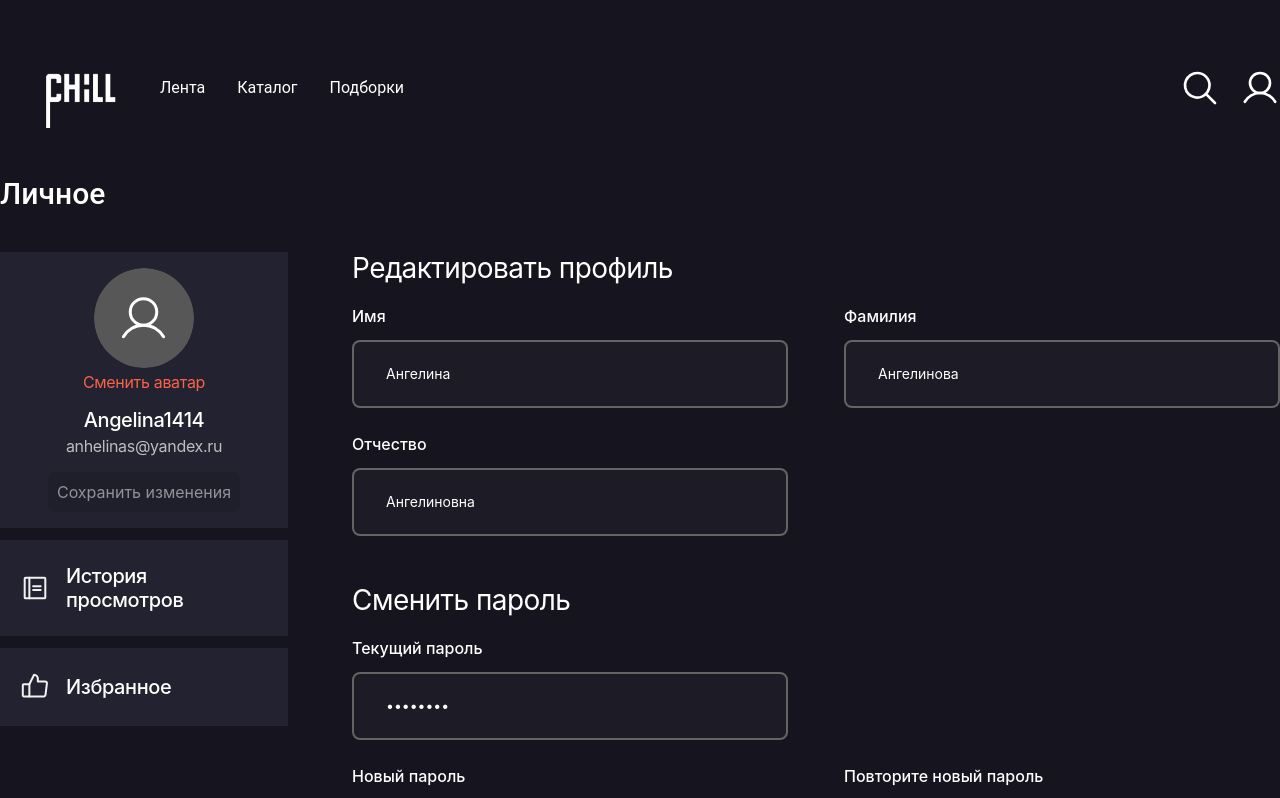
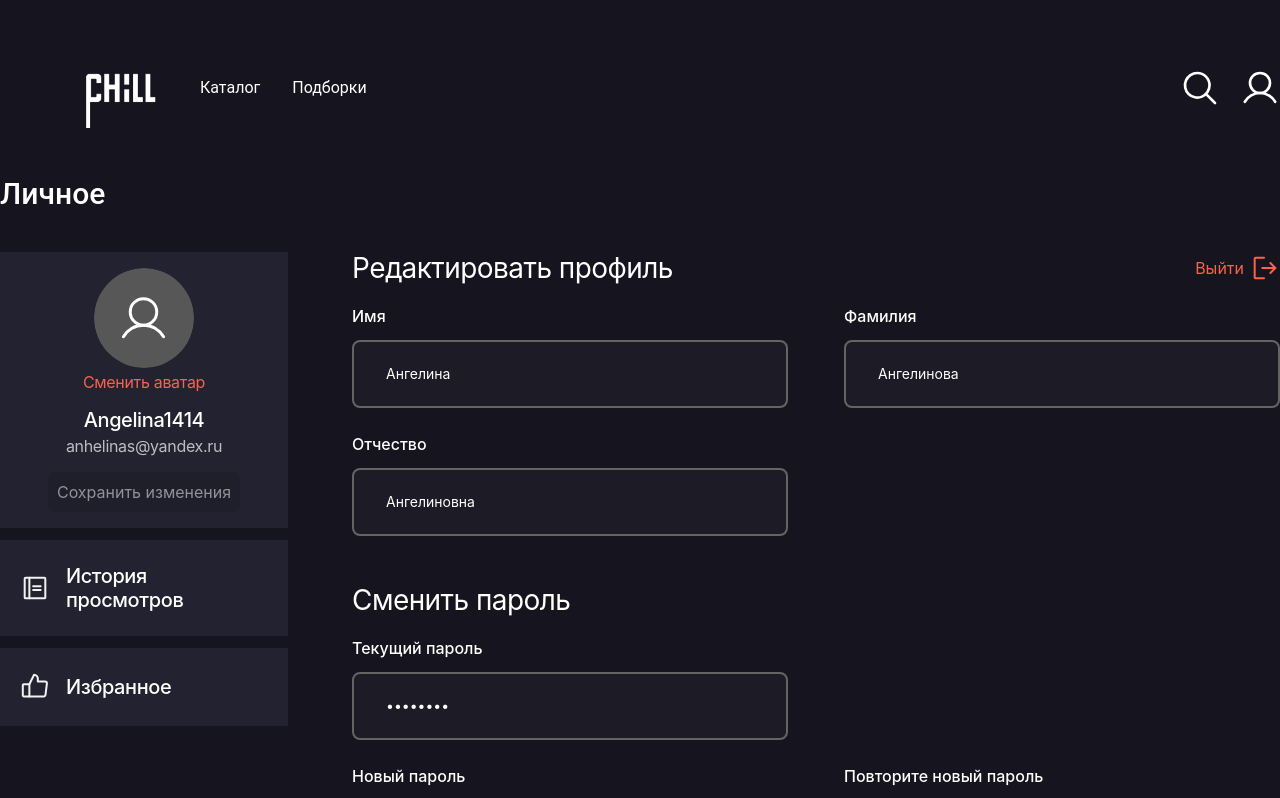
Before and after one commit to TaleStorm/vidoplay, a Next.js app: page /user in a window 1280 px wide. Shown: the top 798 px of the page. Built offline with nearby package versions, Linux system fonts and the light colour scheme.

Commit message:
refactor: init

```diff
--- a/components/footer.tsx
+++ b/components/footer.tsx
@@ -15,7 +15,7 @@ const Footer = () => (
         <p>
           help@chillvision.ru
         </p>
-        <div className="mt-2 sm:mt-3 text-sm col-span-1 flex flex-row space-x-2 items-center">
+        <div className="hidden mt-2 sm:mt-3 text-sm col-span-1 flex flex-row space-x-2 items-center">
           <a href="/#" className="self-center">
             {/* TG logo */}
             <img
@@ -60,7 +60,7 @@ const Footer = () => (
             <svg width="27" height="27" viewBox="0 0 27 27" fill="none" xmlns="http://www.w3.org/2000/svg">
               <path d="M13.5 27C20.9558 27 27 20.9558 27 13.5C27 6.04418 20.9558 0 13.5 0C6.04418 0 0 6.04418 0 13.5C0 20.9558 6.04418 27 13.5 27Z" fill="white" />
               <path d="M4.5 13.5C4.5 8.52943 8.52943 4.5 13.5 4.5C18.4706 4.5 22.5 8.52943 22.5 13.5C22.5 18.4706 18.4706 22.5 13.5 22.5C8.52943 22.5 4.5 18.4706 4.5 13.5Z" fill="black" />
-              <path fill-rule="evenodd" clip-rule="evenodd" d="M13.3179 4.5C13.2754 8.20266 13.0332 10.2748 11.654 11.654C10.2748 13.0332 8.20266 13.2754 4.5 13.3179V13.8552C8.20266 13.8977 10.2748 14.1398 11.654 15.519C13.0116 16.8766 13.2675 18.9056 13.3157 22.5H13.8574C13.9056 18.9056 14.1615 16.8766 15.519 15.519C16.8766 14.1615 18.9056 13.9056 22.5 13.8574V13.3157C18.9056 13.2675 16.8766 13.0116 15.519 11.654C14.1398 10.2748 13.8977 8.20266 13.8552 4.5H13.3179Z" fill="white" />
+              <path fillRule="evenodd" clipRule="evenodd" d="M13.3179 4.5C13.2754 8.20266 13.0332 10.2748 11.654 11.654C10.2748 13.0332 8.20266 13.2754 4.5 13.3179V13.8552C8.20266 13.8977 10.2748 14.1398 11.654 15.519C13.0116 16.8766 13.2675 18.9056 13.3157 22.5H13.8574C13.9056 18.9056 14.1615 16.8766 15.519 15.519C16.8766 14.1615 18.9056 13.9056 22.5 13.8574V13.3157C18.9056 13.2675 16.8766 13.0116 15.519 11.654C14.1398 10.2748 13.8977 8.20266 13.8552 4.5H13.3179Z" fill="white" />
             </svg>
           </a>
 
--- a/components/header.tsx
+++ b/components/header.tsx
@@ -1,11 +1,17 @@
 import AuthWindow from '../components/authWindow'
-import React, { useContext, useEffect, useState } from "react";
+import React, { MutableRefObject, useContext, useEffect, useRef, useState } from "react";
 import { useRouter } from 'next/router'
 import LoginContext from './context/loginContext';
+import SearchInput from './inputs/searchInput';
 
 export default function Header() {
   const [auth, changeAuth] = useState("hidden")
   const [authState, changeState] = useState("auth")
+
+  const [isSearchOpen, setIsSearchOpen] = useState(false)
+  const [searchRequest, setSearchRequest] = useState("")
+
+  const searchInputRef = useRef() as MutableRefObject<HTMLInputElement>
 
   const loginContext = useContext(LoginContext)
 
@@ -36,14 +42,37 @@ export default function Header() {
     changeState("passChange")
   };
 
-
+  const openSearch = () => {
+    searchInputRef.current.focus()
+  }
 
   return (
     <header className="relative">
 
       <div className="container mx-auto ">
-        <div className="max-w-screen-xl w-full mx-auto ">
+        <div className="max-w-screen-xl w-full mx-auto relative">
           <div className="px-6  pt-4 pb-6 sm:px-0 flex justify-between items-center sm:py-6 md:space-x-10">
+            <div className="absolute search-container z-10 top-0 left-0 px-6 pt-4 pb-6 sm:px-0 flex justify-between items-center sm:py-6 md:space-x-10 bg-background w-full h-full">
+              {/* <SearchInput label={`Имя`} name={`name`} state={searchRequest} setState={setSearchRequest} onBlur={()=>setIsSearchOpen(false)}/> */}
+              <div className="bg-filmReviewBackground flex font-medium rounded-lg sm:px-4 py-2 px-2 sm:py-4 w-full text-ui-text transition-all duration-200 ease-out">
+                <svg className={`mr-2`} width="30" height="30" viewBox="0 0 30 30" fill="none" xmlns="http://www.w3.org/2000/svg">
+                  <path d="M12.9545 3.75C11.134 3.75 9.35443 4.28983 7.84075 5.30124C6.32708 6.31264 5.14732 7.75018 4.45065 9.43209C3.75399 11.114 3.57171 12.9647 3.92687 14.7502C4.28202 16.5357 5.15867 18.1758 6.44594 19.4631C7.73321 20.7503 9.37329 21.627 11.1588 21.9821C12.9443 22.3373 14.795 22.155 16.4769 21.4583C18.1588 20.7617 19.5964 19.5819 20.6078 18.0682C21.6192 16.5546 22.159 14.775 22.159 12.9545C22.1588 10.5134 21.189 8.17225 19.4629 6.44611C17.7367 4.71996 15.3956 3.75016 12.9545 3.75V3.75Z" stroke="white" strokeWidth="2" strokeMiterlimit="10" />
+                  <path d="M19.8218 19.8217L26.2501 26.25" stroke="white" strokeWidth="2" strokeMiterlimit="10" strokeLinecap="round" />
+                </svg>
+                <input
+                  type="text"
+                  name="search"
+                  autoComplete="off"
+                  className={`focus:outline-none bg-transparent text-lg text-mainText w-full`}
+                  placeholder="Поиск"
+                  value={searchRequest}
+                  onChange={(e) => {
+                    setSearchRequest(e.target.value)
+                  }}
+                  ref={searchInputRef}>
+                </input>
+              </div>
+            </div>
             <div className="flex justify-between items-center sm:py-6 md:space-x-10">
               {router.pathname.match(/^\/films\/+/) !== null ?
                 <svg
@@ -78,9 +107,6 @@ export default function Header() {
               </div>
               <nav className="hidden sm:flex justify-self-start space-x-8 font-roboto font-normal text-sm">
                 <a href="#" className=" text-base text-black-500 hover:text-orange">
-                  Лента
-                  </a>
-                <a href="#" className=" text-base text-black-500 hover:text-orange">
                   Каталог
                   </a>
                 <a href="#" className=" text-base text-black-500 hover:text-orange">
@@ -89,7 +115,7 @@ export default function Header() {
               </nav>
             </div>
             <nav className="flex justify-end">
-              <a href="#" className="text-base text-black-500 hover:text-orange ml-5 w-6 h-6 sm:h-10 sm:w-10">
+              <a href="#" onClick={openSearch} className="text-base text-black-500 hover:text-orange ml-5 w-6 h-6 sm:h-10 sm:w-10">
                 <svg className={`w-full h-full`} width="30" height="30" viewBox="0 0 30 30" fill="none" xmlns="http://www.w3.org/2000/svg">
                   <path d="M12.9545 3.75C11.134 3.75 9.35443 4.28983 7.84075 5.30124C6.32708 6.31264 5.14732 7.75018 4.45065 9.43209C3.75399 11.114 3.57171 12.9647 3.92687 14.7502C4.28202 16.5357 5.15867 18.1758 6.44594 19.4631C7.73321 20.7503 9.37329 21.627 11.1588 21.9821C12.9443 22.3373 14.795 22.155 16.4769 21.4583C18.1588 20.7617 19.5964 19.5819 20.6078 18.0682C21.6192 16.5546 22.159 14.775 22.159 12.9545C22.1588 10.5134 21.189 8.17225 19.4629 6.44611C17.7367 4.71996 15.3956 3.75016 12.9545 3.75V3.75Z" stroke="white" strokeWidth="2" strokeMiterlimit="10" />
                   <path d="M19.8218 19.8217L26.2501 26.25" stroke="white" strokeWidth="2" strokeMiterlimit="10" strokeLinecap="round" />
--- /dev/null
+++ b/components/inputs/searchInput.tsx
@@ -0,0 +1,25 @@
+import { MutableRefObject, useEffect, useRef } from "react"
+import { InputProps } from "../../interfaces"
+import validator from "./validator"
+
+
+const sub = validator
+const SearchInput = ({ name, type = "text", placeholder = "Поиск", state, setState, onBlur }: InputProps) => {
+
+  const inputRef = useRef() as MutableRefObject<HTMLInputElement>
+
+  return (
+    <div className="bg-filmReviewBackground flex focus-within:ring-2 font-medium rounded-lg sm:px-4 py-2 px-2 sm:py-4 w-full text-ui-text transition-all duration-200 ease-out">
+      <svg className={`mr-2`} width="30" height="30" viewBox="0 0 30 30" fill="none" xmlns="http://www.w3.org/2000/svg">
+        <path d="M12.9545 3.75C11.134 3.75 9.35443 4.28983 7.84075 5.30124C6.32708 6.31264 5.14732 7.75018 4.45065 9.43209C3.75399 11.114 3.57171 12.9647 3.92687 14.7502C4.28202 16.5357 5.15867 18.1758 6.44594 19.4631C7.73321 20.7503 9.37329 21.627 11.1588 21.9821C12.9443 22.3373 14.795 22.155 16.4769 21.4583C18.1588 20.7617 19.5964 19.5819 20.6078 18.0682C21.6192 16.5546 22.159 14.775 22.159 12.9545C22.1588 10.5134 21.189 8.17225 19.4629 6.44611C17.7367 4.71996 15.3956 3.75016 12.9545 3.75V3.75Z" stroke="white" strokeWidth="2" strokeMiterlimit="10" />
+        <path d="M19.8218 19.8217L26.2501 26.25" stroke="white" strokeWidth="2" strokeMiterlimit="10" strokeLinecap="round" />
+      </svg>
+      <input autoFocus onBlur={(e)=>{onBlur(e)}} type={type} name={name} className={`focus:outline-none bg-transparent text-lg text-mainText w-full`} placeholder={placeholder} value={state} onChange={(e) => {
+        setState(e.target.value)
+      }} ref={inputRef}>
+      </input>
+    </div>
+  )
+}
+
+export default SearchInput
--- a/components/userComponents/dataEditor.tsx
+++ b/components/userComponents/dataEditor.tsx
@@ -2,7 +2,7 @@ import { MutableRefObject, useEffect, useRef, useState } from "react"
 import ModalOverlay from "../layout/modalOverlay"
 import TextInput from "../inputs/textInput"
 
-const DataEditor = ({name, setName, lastName, setLastName, patronymic, setPatronymic}) => {
+const DataEditor = ({ name, setName, lastName, setLastName, patronymic, setPatronymic }) => {
 
     const [stage, setStage] = useState(0)
     const sliderBody = useRef() as MutableRefObject<HTMLDivElement>
@@ -10,12 +10,12 @@ const DataEditor = ({name, setName, lastName, setLastName, patronymic, setPatron
 
     useEffect(() => {
         const resizeListener = () => {
-            sliderBody.current.style.transform=`translate3d(${-stage * sliderBody.current.getBoundingClientRect().width}px, 0px, 0px)`
+            sliderBody.current.style.transform = `translate3d(${-stage * sliderBody.current.getBoundingClientRect().width}px, 0px, 0px)`
         }
-        sliderBody.current.style.transform=`translate3d(${-stage * sliderBody.current.getBoundingClientRect().width}px, 0px, 0px)`
+        sliderBody.current.style.transform = `translate3d(${-stage * sliderBody.current.getBoundingClientRect().width}px, 0px, 0px)`
         window.addEventListener("resize", resizeListener)
-        return () => {window.removeEventListener("resize", resizeListener)}
-    },[modalOpen])
+        return () => { window.removeEventListener("resize", resizeListener) }
+    }, [modalOpen])
 
     return (
         <div className={`w-full`}>
@@ -42,9 +42,7 @@ const DataEditor = ({name, setName, lastName, setLastName, patronymic, setPatron
             </ModalOverlay>
             <div className={`w-full hidden sm:block`}>
                 <div className={`mb-12`}>
-                <h3 className={`text-lk-header mb-5`}>
-                    Редактировать профиль
-                </h3>
+
                     <div className={`grid lg:grid-cols-2 gap-x-14 gap-y-6`}>
                         <TextInput label={`Имя`} name={`name`} state={name} setState={setName} />
                         <TextInput label={`Фамилия`} name={`lastname`} state={lastName} setState={setLastName} />
@@ -95,7 +93,7 @@ const DataEditor = ({name, setName, lastName, setLastName, patronymic, setPatron
                 <div className={`mb-4`}>
                     <div
                         style={{
-                transform: sliderBody.current ? `translate3d(${stage * sliderBody.current.getBoundingClientRect().width/2}px, 0px, 0px)` : ``
+                            transform: sliderBody.current ? `translate3d(${stage * sliderBody.current.getBoundingClientRect().width / 2}px, 0px, 0px)` : ``
                         }}
                         className={`h-0.5 bg-orange w-1/2 transition-all duration-300`}></div>
                 </div>
--- a/interfaces/index.ts
+++ b/interfaces/index.ts
@@ -227,8 +227,8 @@ export interface InputProps  {
     error?: boolean,
     setError?: Function,
     setState: Function,
-    errorMessage?: string
-
+    errorMessage?: string,
+    onBlur?: Function,
 }
 
 export interface ResizableInputProps extends InputProps {
--- a/pages/films/[id].tsx
+++ b/pages/films/[id].tsx
@@ -155,7 +155,6 @@ export default function IndexPage({ movie, playlist, movies }) {
               cardToShow={3}
               sliderIndex={0}
             />
-          )
       </div>
     </div>
 
--- a/pages/user/index.tsx
+++ b/pages/user/index.tsx
@@ -1,6 +1,7 @@
-import { useEffect, useState } from "react"
+import { useContext, useEffect, useState } from "react"
 import Footer from "../../components/footer"
 import Header from "../../components/header"
+import ModalOverlay from "../../components/layout/modalOverlay"
 import DataEditor from "../../components/userComponents/dataEditor"
 import Favourites from "../../components/userComponents/favourites"
 import History from "../../components/userComponents/history"
@@ -8,7 +9,18 @@ import Loader from "../../components/userComponents/loader"
 import PseudoHeader from "../../components/userComponents/pseudoHeader"
 import doramas from "../../data/doramas"
 
+import Router from 'next/router';
+import LoginContext from "../../components/context/loginContext"
+
+const stageHeaders = {
+    data: "Редактировать профиль",
+    history: "История просмотров",
+    favourites: "Избранное",
+}
+
 const IndexPage = () => {
+    const {logOut} = useContext(LoginContext)
+
     const [loading, setLoading] = useState(true)
     const [filmLoading, setFilmLoading] = useState(false)
     const [display, setDisplay] = useState("")
@@ -20,7 +32,6 @@ const IndexPage = () => {
     const [email, setEmail] = useState("anhelinas@yandex.ru")
     const [username, setUsername] = useState("Angelina1414")
 
-
     const [name, setName] = useState("Ангелина")
     const [lastName, setLastName] = useState("Ангелинова")
     const [patronymic, setPatronymic] = useState("Ангелиновна")
@@ -28,6 +39,8 @@ const IndexPage = () => {
     const [currentPassword, setCurrentPassword] = useState(null)
     const [newPassword, setNewPassword] = useState(null)
     const [confrimPassword, setConfrimPassword] = useState(null)
+
+    const [exitModalOpen, setExitModalOpen] = useState(false)
 
     useEffect(() => {
         setTimeout(() => { setLoading(false) }, 1000)
@@ -51,6 +64,31 @@ const IndexPage = () => {
 
     return (
         <div className="bg-background text-mainText">
+            <ModalOverlay modalOpen={exitModalOpen} setModalOpen={setExitModalOpen} classes={`px-4`}>
+                <div className={`w-full h-auto bg-popupBackground mt-30 flex flex-col items-center sm:px-8 px-4 pt-4 pb-8 max-w-md mx-auto`}>
+
+                    <h1>
+                    <div className={`text-h2-mobile mb-5`}> Вы точно хотите выйти?</div>
+                    <button
+                        onClick={() => {
+                            localStorage.removeItem("_user")
+                            logOut("")
+                            Router.push("/")
+                            setExitModalOpen(false)
+                        }}
+                        className="mb-3 text-center text-h2-mobile text-white bg-orange p-3 duration-300 rounded-lg hover:bg-orange w-full">
+                        Выйти
+                        </button>
+                    <button
+                        onClick={() => {
+                            setExitModalOpen(!exitModalOpen);
+                        }}
+                        className="text-center text-h2-mobile text-white  p-3 duration-300 rounded-lg bg-user-button-gray-2 w-full">
+                        Отмена
+                        </button>
+                        </h1>
+                </div>
+            </ModalOverlay>
             <Header />
             <PseudoHeader display={display} setDisplay={setDisplay} />
             <div className="container mx-auto ">
@@ -61,13 +99,25 @@ const IndexPage = () => {
                     {loading ? <Loader /> :
                         <div className={`sm:flex px-4 sm:px-0`}>
                             <div className={`sm:w-72 w-full flex-shrink-0 flex flex-col mr-16`}>
-                                <div className={`sm:py-4 w-full flex items-center flex-col sm:bg-cardBackground sm:mb-3`}>
+                                <div className={`relative sm:py-4 w-full flex items-center flex-col sm:bg-cardBackground sm:mb-3`}>
                                     <div className={`flex items-center flex-col ${display && display !== "data" ? "hidden sm:flex" : ""}`}>
                                         <img src="/icons/default-avatar.svg" className={`w-25 h-25 mb-1 rounded-full`} />
                                         <a className={`text-orange cursor-pointer mb-4 text-h2-mobile`}>Сменить аватар</a>
                                         <div className={`font-medium text-h1-mobile mb-1`}>{username}</div>
                                         <div className={`sm:mb-4 mb-3 text-h2-mobile opacity-70`}>{email}</div>
                                     </div>
+                                    <svg
+                                    className="absolute top-0 right-0 sm:hidden"
+                                    onClick={()=>{setExitModalOpen(true)}}
+                                    width="30"
+                                    height="30"
+                                    viewBox="0 0 30 30"
+                                    fill="none"
+                                    xmlns="http://www.w3.org/2000/svg">
+                                            <path d="M20.394 10.0781L25.3159 15L20.394 19.9219" stroke="#F8634A" strokeWidth="2" strokeLinecap="round" strokeLinejoin="round" />
+                                            <path d="M12.1875 15H25.3125" stroke="#F8634A" strokeWidth="2" strokeLinecap="round" strokeLinejoin="round" />
+                                            <path d="M14.0625 25.3125H5.625C5.37636 25.3125 5.1379 25.2137 4.96209 25.0379C4.78627 24.8621 4.6875 24.6236 4.6875 24.375V5.625C4.6875 5.37636 4.78627 5.1379 4.96209 4.96209C5.1379 4.78627 5.37636 4.6875 5.625 4.6875H14.0625" stroke="#F8634A" strokeWidth="2" strokeLinecap="round" strokeLinejoin="round" />
+                                    </svg>
                                     {display === "data"
                                         ?
                                         <button
@@ -116,6 +166,22 @@ const IndexPage = () => {
                                 </div>
 
                             </div>
+                            <div className="w-full">
+                                <div className="hidden sm:flex w-full justify-between">
+                                    <h3 className={`text-lk-header mb-5`}>
+                                        {stageHeaders[display]}
+                                     </h3>
+                                    <div className="flex mb-5 items-center cursor-pointer" onClick={() => setExitModalOpen(true)}>
+                                        <p className="text-orange text-base mr-1.5">
+                                            Выйти
+                                        </p>
+                                        <svg width="30" height="30" viewBox="0 0 30 30" fill="none" xmlns="http://www.w3.org/2000/svg">
+                                            <path d="M20.394 10.0781L25.3159 15L20.394 19.9219" stroke="#F8634A" strokeWidth="2" strokeLinecap="round" strokeLinejoin="round" />
+                                            <path d="M12.1875 15H25.3125" stroke="#F8634A" strokeWidth="2" strokeLinecap="round" strokeLinejoin="round" />
+                                            <path d="M14.0625 25.3125H5.625C5.37636 25.3125 5.1379 25.2137 4.96209 25.0379C4.78627 24.8621 4.6875 24.6236 4.6875 24.375V5.625C4.6875 5.37636 4.78627 5.1379 4.96209 4.96209C5.1379 4.78627 5.37636 4.6875 5.625 4.6875H14.0625" stroke="#F8634A" strokeWidth="2" strokeLinecap="round" strokeLinejoin="round" />
+                                        </svg>
+                                    </div>
+                                </div>
                                 {display === "data"
                                     ?
                                     <DataEditor
@@ -141,6 +207,7 @@ const IndexPage = () => {
                                                 :
                                                 null
                                 }
+                            </div>
 
                         </div>
                     }
--- a/styles/globals.css
+++ b/styles/globals.css
@@ -106,3 +106,34 @@ input[type="checkbox"]:checked + label:before {
 {
   transform: scale(1);
 }
+
+.loading-points::after{
+  content: "";
+  animation: loading 2.5s linear infinite;
+}
+
+@keyframes loading {
+  0% {
+    content: "";
+  }
+  33% {
+    content: ".";
+  }
+  66% {
+    content: "..";
+  }
+  100% {
+    content: "...";
+  }
+}
+
+.search-container
+{
+  transition: all 0.25s ease-in-out;
+  transform: translateY(-100%);
+}
+
+.search-container:focus-within
+{
+  transform: translateY(0%);
+}
--- a/tailwind.config.js
+++ b/tailwind.config.js
@@ -5,6 +5,8 @@ module.exports = {
     colors: {
       black: "#000000",
       white: "#FFFFFF",
+
+      transparent:"#00000000",
 
       background: "#15141F",
       "sub-gray": "#313043",
```
Also changed, not shown: components/video.tsx (+10 -6 lines). Lines whose indentation alone changed are shown as unchanged.
